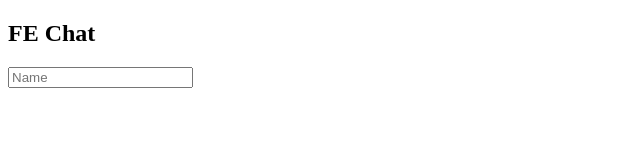
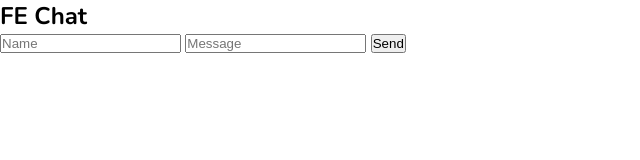
Before and after one commit to fulyaertay/nodejs-chat-app, a website: page public/index.html in a window 1280 px wide. Shown: the whole page, without its empty margins (0-640 px from the left). Drawn offline with nearby package versions, Linux system fonts and the light colour scheme.

Commit message:
feat:added some styles

```diff
--- a/public/index.html
+++ b/public/index.html
@@ -27,6 +27,8 @@
             </div>
         </div>
         <input type="text" id="sender" placeholder="Name">
+        <input type="text" id="message" placeholder="Message">
+        <button id="submitBtn"> Send </button>
     </div>
     <script src="chat.js"></script>
 
--- a/public/style.css
+++ b/public/style.css
@@ -0,0 +1,13 @@
+@import url('https://fonts.googleapis.com/css2?family=Nunito:wght@700&display=swap');
+
+*{
+    margin:0;
+    padding:0;
+    box-sizing:border-box;
+}
+input:focus,button:focus{
+    outline:0;
+}
+body{
+    font-family: 'Nunito', sans-serif;
+}
```
